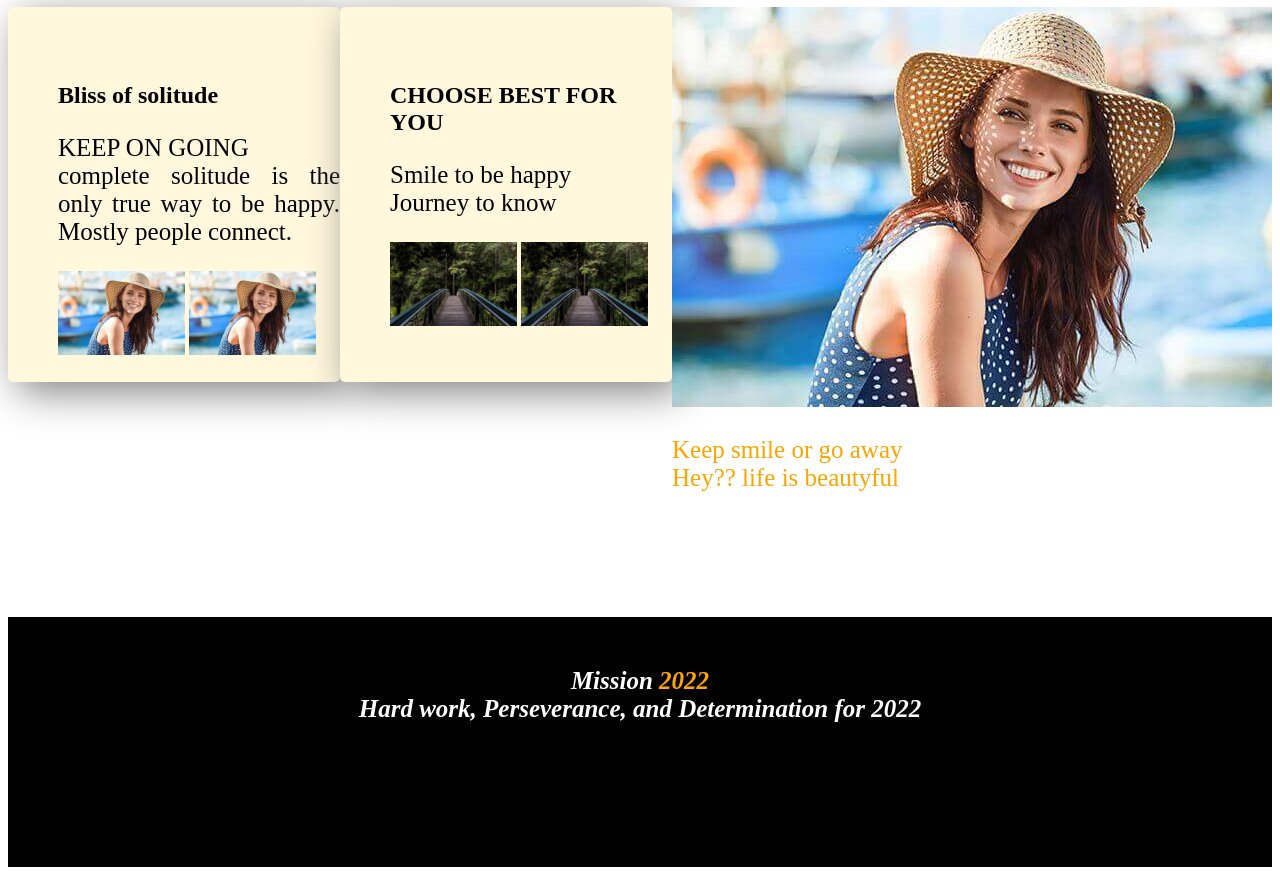
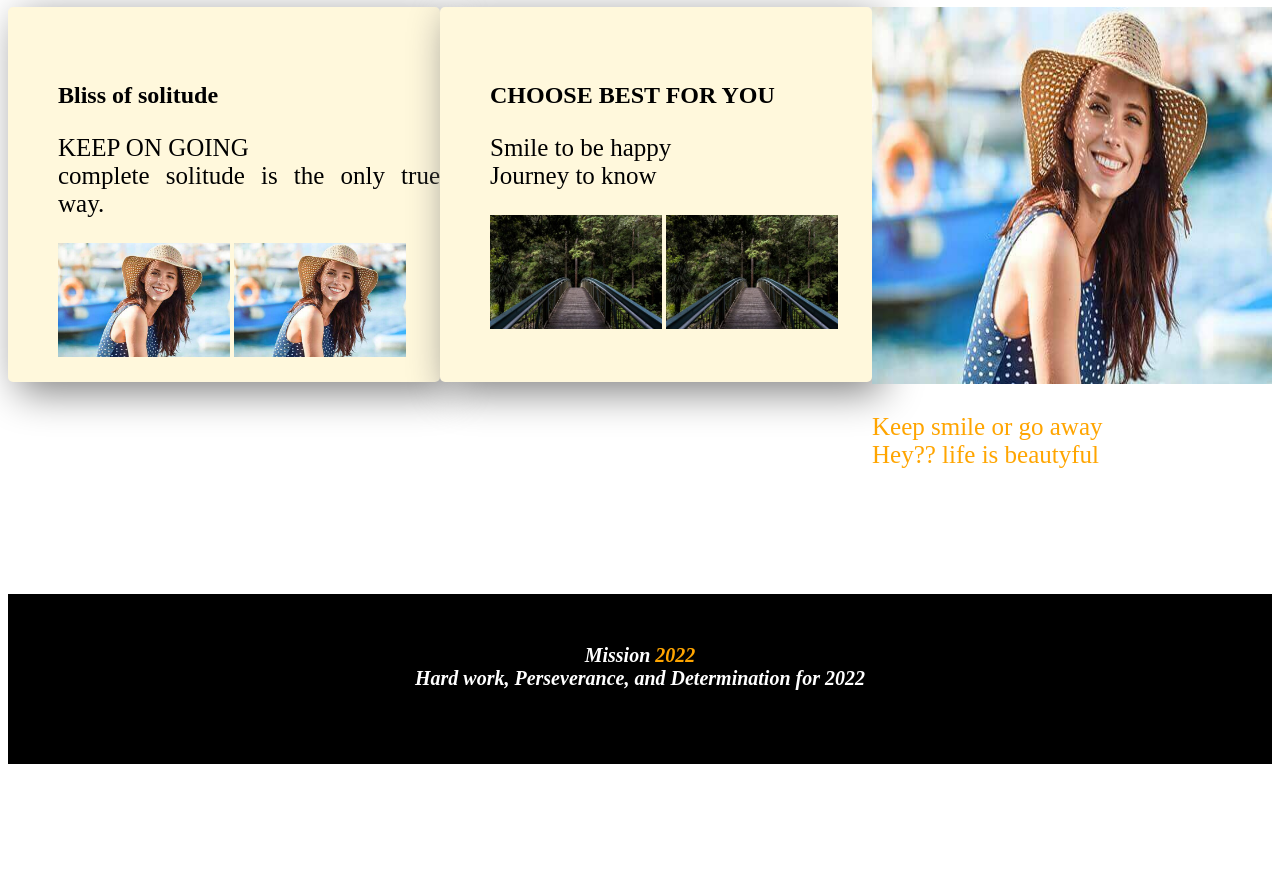
Before and after one commit to aishwarzaR/first-assignment, a plain HTML site: page index.html in a window 1280 px wide. Shown: the part 2620-3495 px from the top of the page. After the commit the page ends 3392 px from the top, so only its background shows below. Drawn offline with Linux system fonts and the light colour scheme.

Commit message:
final-done

```diff
--- a/index.html
+++ b/index.html
@@ -79,7 +79,7 @@
     <section class="final flex">
         <div class="vision-new">
             <h1>Bliss of solitude</h1>
-            <p>KEEP ON GOING<br>complete solitude is the only true way to be happy. Mostly people connect.
+            <p>KEEP ON GOING<br>complete solitude is the only true way.
 
             </p>
             <img src="images/banner-orignal-image.jpg">
@@ -93,7 +93,7 @@
             <img src="images/img_forest.jpg">
         </div>
         <div>
-            <img src="images/banner-orignal-image.jpg">
+            <img src="images/banner-orignal-image.jpg" height="377px" width="400px">
             <p class="header">Keep smile or go away<br>
                 Hey?? life is beautyful
             </p>
--- a/style.css
+++ b/style.css
@@ -88,14 +88,14 @@ p{
 
 }
 .foot p{
-    font-size: 25px;
+    font-size: 20px;
     text-align: center;
     font-color:white;
     font-weight: 800;
     color: white;
     background-color: black;
     width: 100%;
-    height: 200px;
+    height: 120px;
     border: 0px;
     padding-top: 50px;
     margin: 0px;
```
